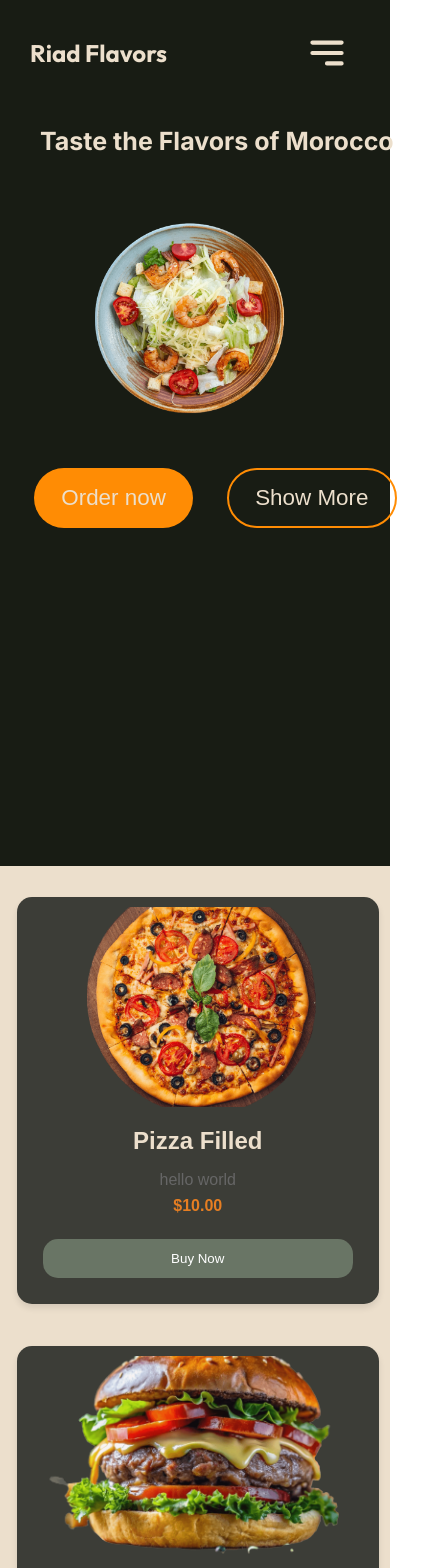
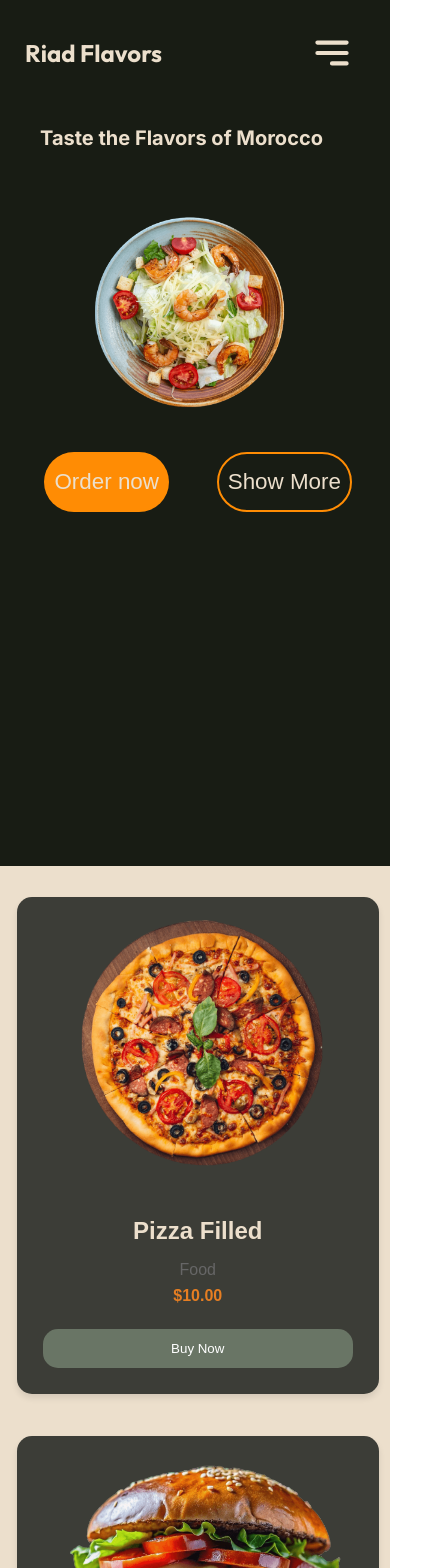
Before and after one commit to ZakariaElkhadir/Food-Ordering-System, a React (Vite) app: page / in a window 390 px wide. Shown: the top 1568 px of the page, 427 px wide, since content can reach past the window. Built offline with nearby package versions, Linux system fonts and the light colour scheme; no server answers.

Commit message:
Refactor About component for responsive design and update About heading

```diff
--- a/src/About/About.scss
+++ b/src/About/About.scss
@@ -75,7 +75,7 @@ $desktop-lg: 1200px;
             font-size: 20px;
             line-height: 1.4;
             text-align: center;
-            margin-left: -120px;
+            margin-left: -130px;
             width: 300px;
         }
         img{
--- a/src/About/About.tsx
+++ b/src/About/About.tsx
@@ -4,7 +4,7 @@ function About(){
     return (
         <>
         <div className='about-section'>
-        <h2 >About US</h2>
+        <h2 >About</h2>
             <div className='about-container'>
 
                 <img src={chef} alt="chef"/>
--- a/src/Cards/CardItem.tsx
+++ b/src/Cards/CardItem.tsx
@@ -7,21 +7,21 @@ function CardItem() {
         <div className="cards">
             <Card
                 title="Pizza Filled"
-                description="hello world"
+                description="Food"
                 image={pizza}
                 price="$10.00"
             />
 
              <Card
                 title="Cheese Burger "
-                description="hello world"
+                description="Food"
                 image={burger}
                 price="$10.00"
             />
 
             <Card
             title="Tomato Salad"
-            description="hello world"
+            description="Food"
             image={salad}
             price="$20.00"/>
 
--- a/src/Cards/Cards.scss
+++ b/src/Cards/Cards.scss
@@ -38,8 +38,8 @@ $desktop-lg: 1200px;
         }
 
         img {
-            width: 95%;
-            height: 200px;
+            width: 100%;
+            height: 290px;
             object-fit: cover;
             border-radius: 15px;
 
--- a/src/Cards/Cards.tsx
+++ b/src/Cards/Cards.tsx
@@ -30,7 +30,8 @@ function Card({ image, title, description, price }: CardProps) {
             title,
             price,
             ...orderDetails,
-            timestamp: new Date().toISOString()
+            timestamp: new Date().toISOString(),
+            status: 'pending' as 'pending' // or another appropriate initial status
         };
 
         addOrder(orderData);
--- a/src/Cards/store/orderStore.ts
+++ b/src/Cards/store/orderStore.ts
@@ -29,7 +29,7 @@ export const useOrderStore = create<OrderStore>()(
       version: 0,
 
       addOrder: (order) => {
-        const newOrder = {
+        const newOrder: Order = {
           ...order,
           id: order.id || new Date().toISOString(),
           status: 'pending'
--- a/src/Cards/websocketService.ts
+++ b/src/Cards/websocketService.ts
@@ -1,5 +1,5 @@
 // websocketService.ts
-import { Order } from './store/orderStore';
+//import { Order } from './store/orderStore';
 
 class WebSocketService {
   private socket: WebSocket | null = null;
--- a/src/Header/Header.scss
+++ b/src/Header/Header.scss
@@ -82,8 +82,8 @@ header {
 
 @media (max-width: 768px) {
 header{
-    padding-left: 10px;
-    padding-right: 10px;
+    padding-left: 5px;
+    padding-right: 5px;
     .nav-bar {
         .menu-toggle {
             display: block;
--- a/src/HeroSection/HeroSection.scss
+++ b/src/HeroSection/HeroSection.scss
@@ -132,7 +132,7 @@ $desktop-lg: 1200px;
     .Hero-section {
         margin: 0;
         padding: 0;
-        height: 80vh;
+        height: 90vh;
         width: 100%;
 
         .container {
@@ -145,9 +145,8 @@ $desktop-lg: 1200px;
             h2{
 
                 white-space: nowrap;
-                font-size: clamp(25px, 4vw, 32px);
+                font-size: clamp(20px, 4vw, 32px);
                 margin-left: -130px;
-
                 padding: 10px;
 
             }
@@ -159,12 +158,13 @@ $desktop-lg: 1200px;
 
         .button {
             margin: 0;
-            padding: 0;
+            padding: 0px;
 
             .btn-1, .btn-2 {
-                width: 90%;
-                margin: 30px;
+                width: 80%;
+                margin: 20px;
             }
+
         }
     }
 }
--- a/src/Products/ProductsItem.tsx
+++ b/src/Products/ProductsItem.tsx
@@ -15,79 +15,79 @@ import tea from '../assets/drinks-images/tea.jpg';
 const products = [
     {
         title: "Fried Chicken",
-        description: "hello world",
+        description: "Food",
         image: friedchicken,
         price: "100 DH"
     },
     {
         title: "Pikaso",
-        description: "hello world",
+        description: "Food",
         image: pikaso,
         price: "120 DH"
     },
     {
         title: "Shawarma Pita",
-        description: "hello world",
+        description: "Food",
         image: shawarma_pita,
         price: "80 DH"
     },
     {
         title: "Orange",
-        description: "hello world",
+        description: "Drink",
         image: orange,
         price: "20 DH"
     },
     {
         title: "Mojito",
-        description: "hello world",
+        description: "Drink",
         image: mojito,
         price: "30 DH"
     },
     {
         title: "Strawberry",
-        description: "hello world",
+        description: "Drink",
         image: strawberry,
         price: "25 DH"
     },
     {
         title: "Squid Shrimp",
-        description: "hello world",
+        description: "Food",
         image: squid_shrimp,
         price: "150 DH"
     },
     {
         title: "Taco",
-        description: "hello world",
+        description: "Food",
         image: taco,
         price: "50 DH"
     },
     {
         title: "Shawarma Dish",
-        description: "hello world",
+        description: "Food",
         image: shawarmadish,
         price: "90 DH"
     },
     {
         title: "Pina Colada",
-        description: "hello world",
+        description: "Food",
         image: pina_colada,
         price: "40 DH"
     },
     {
         title: "Black Coffee",
-        description: "hello world",
+        description: "Drink",
         image: black_coffee,
         price: "15 DH"
     },
     {
         title: "Capoccino",
-        description: "hello world",
+        description: "Drink",
         image: capoccino,
         price: "20 DH"
     },
     {
         title: "Tea",
-        description: "hello world",
+        description: "Drink",
         image: tea,
         price: "10 DH"
     }
--- a/src/index.css
+++ b/src/index.css
@@ -1,4 +1,5 @@
 body{
     margin: 0;
     padding: 0;
+
 }
```
Also changed, not shown: 2 other files (tests, documents, lock files or other folders).
